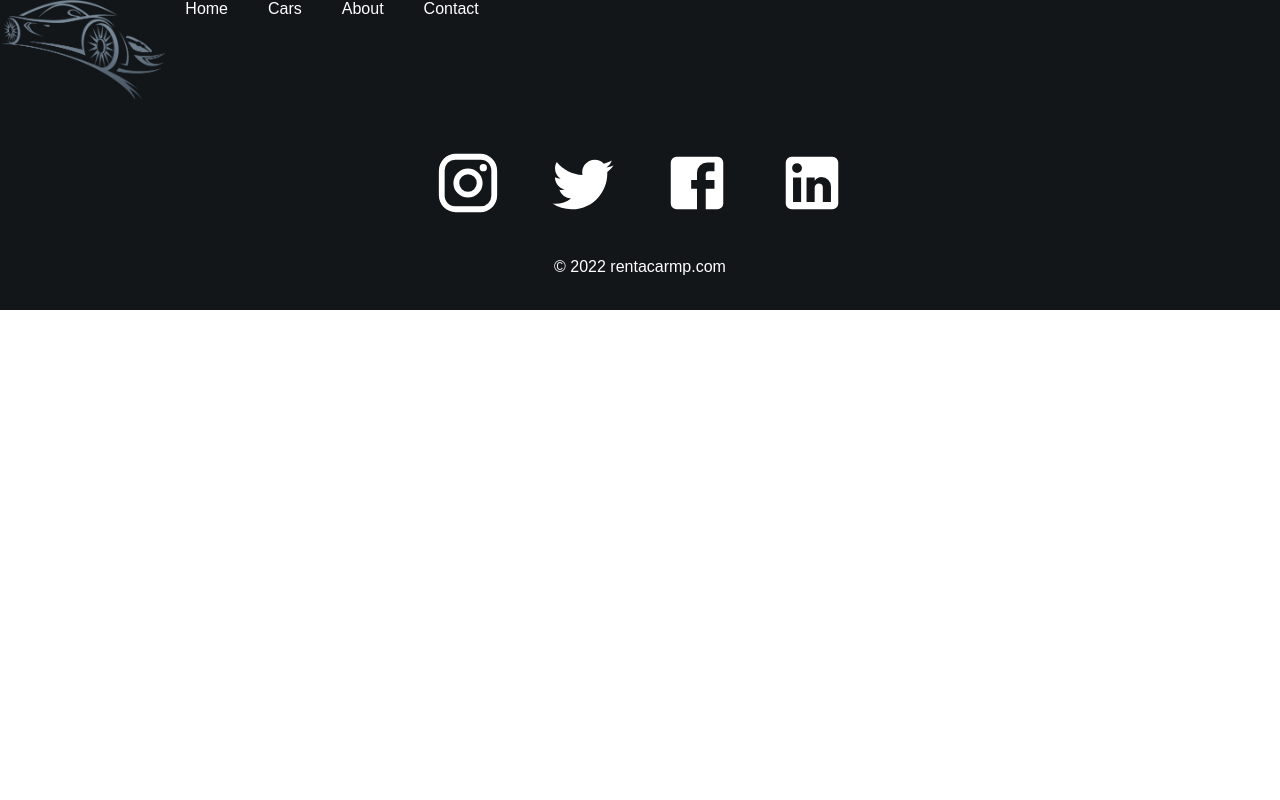
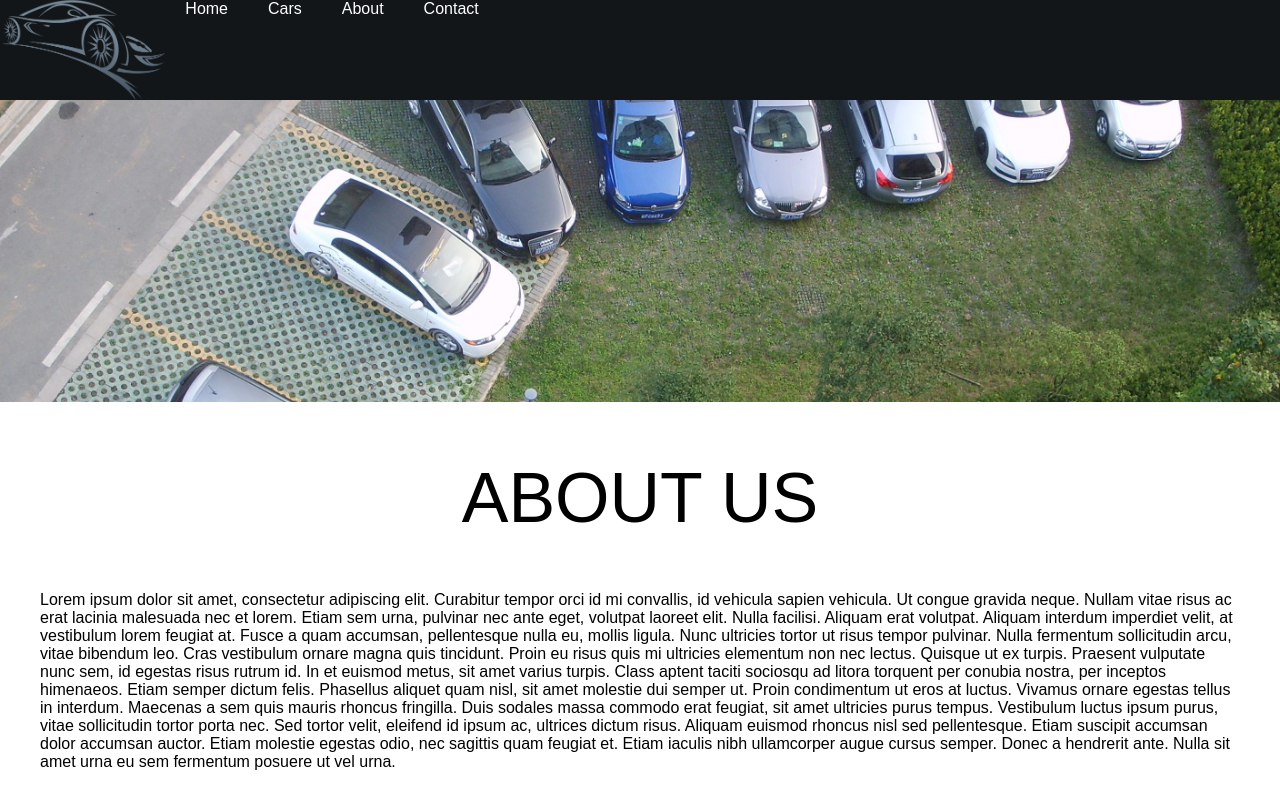
Before and after one commit to LeDu98/rent-a-car-app, a React (Create React App) app: page /about in a window 1280 px wide. Shown: the top 800 px of the page. Built offline with nearby package versions, Linux system fonts and the light colour scheme.

Commit message:
uradjena stranica about us i  izgled cars stranice

```diff
--- a/src/App.js
+++ b/src/App.js
@@ -3,6 +3,7 @@ import Navbar from './components/Navbar';
 import Footer from './components/Footer';
 import Home from "./pages/Home";
 import Cars from "./pages/Cars";
+import About from "./pages/About";
 import {BrowserRouter as Router, Route, Routes} from "react-router-dom";
 
 function App() {
@@ -13,6 +14,7 @@ function App() {
       <Routes>
         <Route path="/" element={<Home/>} />
         <Route path="/cars" element={<Cars/>} />
+        <Route path="/about" element={<About/>} />
       </Routes>
       <Footer/>
       </Router>
--- /dev/null
+++ b/src/pages/About.js
@@ -0,0 +1,18 @@
+import React from 'react';
+import SeveralCars from '../assets/severalCars.jpg'
+import '../styles/About.css';
+
+function About() {
+  return <div className='about'>
+      <div className='aboutTop' style={{backgroundImage: `url(${SeveralCars})`}}></div>
+
+      <div className='aboutBottom'>
+          <h1>ABOUT US</h1>
+          <p>Lorem ipsum dolor sit amet, consectetur adipiscing elit. Curabitur tempor orci id mi convallis, id vehicula sapien vehicula. Ut congue gravida neque. Nullam vitae risus ac erat lacinia malesuada nec et lorem. Etiam sem urna, pulvinar nec ante eget, volutpat laoreet elit. Nulla facilisi. Aliquam erat volutpat. Aliquam interdum imperdiet velit, at vestibulum lorem feugiat at. Fusce a quam accumsan, pellentesque nulla eu, mollis ligula. Nunc ultricies tortor ut risus tempor pulvinar. Nulla fermentum sollicitudin arcu, vitae bibendum leo. Cras vestibulum ornare magna quis tincidunt. Proin eu risus quis mi ultricies elementum non nec lectus. Quisque ut ex turpis. Praesent vulputate nunc sem, id egestas risus rutrum id. In et euismod metus, sit amet varius turpis. Class aptent taciti sociosqu ad litora torquent per conubia nostra, per inceptos himenaeos.
+
+Etiam semper dictum felis. Phasellus aliquet quam nisl, sit amet molestie dui semper ut. Proin condimentum ut eros at luctus. Vivamus ornare egestas tellus in interdum. Maecenas a sem quis mauris rhoncus fringilla. Duis sodales massa commodo erat feugiat, sit amet ultricies purus tempus. Vestibulum luctus ipsum purus, vitae sollicitudin tortor porta nec. Sed tortor velit, eleifend id ipsum ac, ultrices dictum risus. Aliquam euismod rhoncus nisl sed pellentesque. Etiam suscipit accumsan dolor accumsan auctor. Etiam molestie egestas odio, nec sagittis quam feugiat et. Etiam iaculis nibh ullamcorper augue cursus semper. Donec a hendrerit ante. Nulla sit amet urna eu sem fermentum posuere ut vel urna.
+</p>      </div>
+  </div>;
+}
+
+export default About;
--- /dev/null
+++ b/src/styles/About.css
@@ -0,0 +1,37 @@
+.about {
+    width: 100%;
+    height: 90vh;
+    display: flex;
+    flex-direction: column;
+  }
+
+  .aboutTop {
+    width: 100%;
+    height: 45%;
+    background-position: center;
+    background-repeat: no-repeat;
+    background-size: cover;
+    font-family: "Gill Sans", "Gill Sans MT", Calibri, "Trebuchet MS", sans-serif;
+  }
+
+  .aboutBottom {
+    display: flex;
+    flex-direction: column;
+    height: 55%;
+    align-items: center;
+    margin-top: 50px;
+  }
+
+  .aboutBottom p {
+    width: 1200px;
+  }
+
+  .about .aboutBottom h1 {
+    font-weight: 400;
+    font-size: 70px;
+    color: black;
+    height: 30px;
+    display: flex;
+    justify-content: center;
+    transform: translateY(-40px);
+  }
--- a/src/styles/Cars.css
+++ b/src/styles/Cars.css
@@ -11,7 +11,7 @@
     font-size: 60px;
   }
 
-  .CarsList {
+  .carsList {
     width: 70vw;
     height: auto;
     display: grid;
```
Also changed, not shown: src/assets/severalCars.jpg (added).
